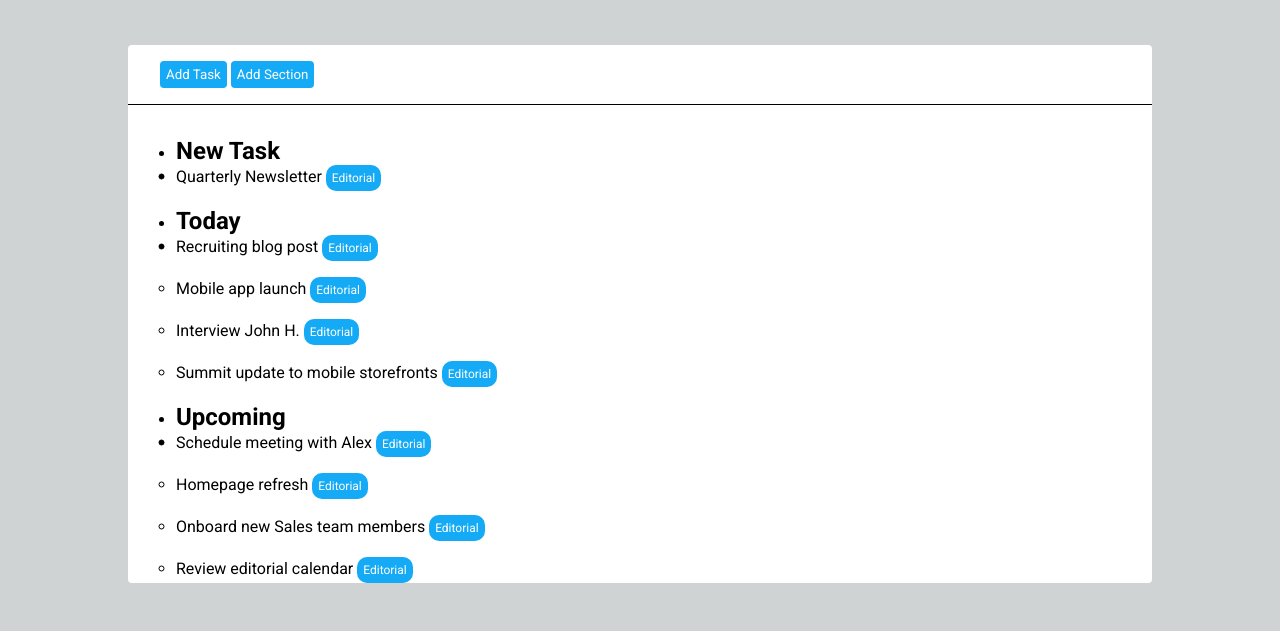
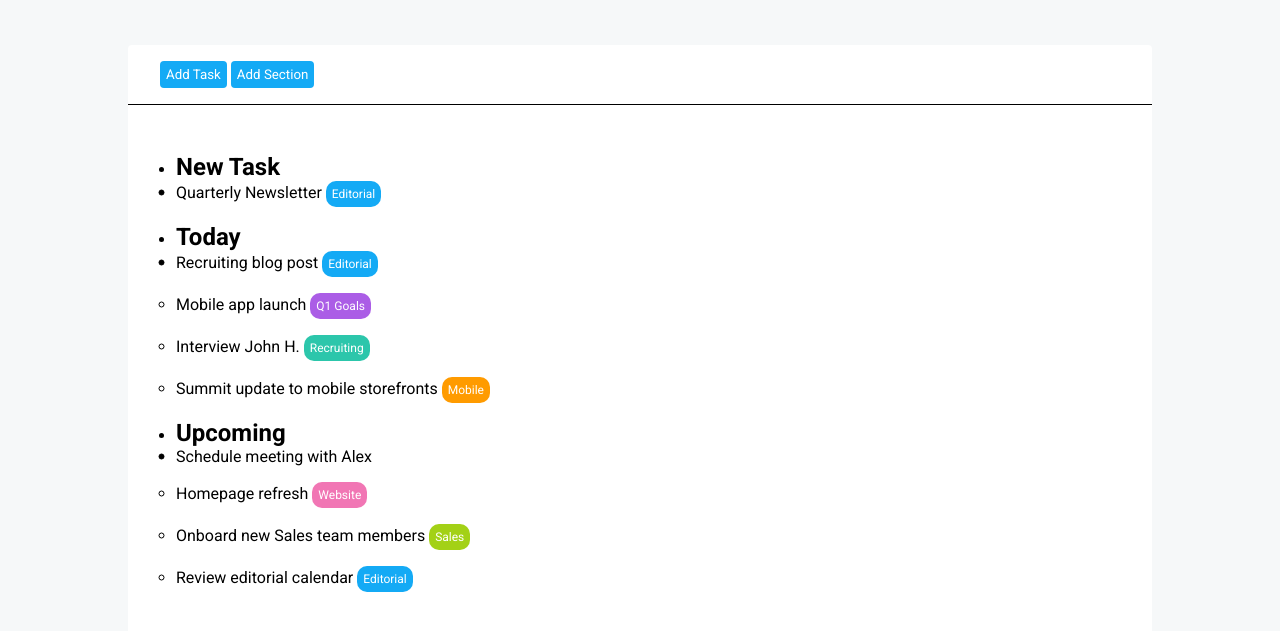
Before and after one commit to GiuseppeFiliberto/html-css-toboolist, a plain HTML site: page index.html in a window 1280 px wide. Shown: the part 77-708 px from the top of the page. Drawn offline with Linux system fonts and the light colour scheme.

Commit message:
list update 2

```diff
--- a/assets/css/style.css
+++ b/assets/css/style.css
@@ -6,7 +6,7 @@
 }
 
 body{
-    background-color: #cfd3d4;
+    background-color: #f6f8f9;
 }
 
 :root{
@@ -18,6 +18,7 @@ body{
     --btn-5: #f176b4;
     --btn-6: #a3d116;
 }
+
 
 /* utilites */
 
@@ -37,7 +38,6 @@ header{
 
 .container{
     background-color: #fff;
-    /* padding: 1rem; */
     width: 80%;
     margin: 3rem auto;
     border-radius: 4px;
@@ -61,10 +61,10 @@ nav{
 
 .list-container{
 
-    margin: 2rem 3rem;
+    padding: 3rem;
 }
 
-.list-label{
+.list-label-blue{
     display: inline-block;
     background-color: var(--btn-1);
     color: white;
@@ -73,8 +73,53 @@ nav{
     font-size: 12px;
 }
 
+.list-label-purple{
+    display: inline-block;
+    background-color: var(--btn-2);
+    color: white;
+    padding: 6px;
+    border-radius: 10px;
+    font-size: 12px;
+}
+
+.list-label-mint{
+    display: inline-block;
+    background-color: var(--btn-3);
+    color: white;
+    padding: 6px;
+    border-radius: 10px;
+    font-size: 12px;
+}
+
+.list-label-orange{
+    display: inline-block;
+    background-color: var(--btn-4);
+    color: white;
+    padding: 6px;
+    border-radius: 10px;
+    font-size: 12px;
+}
+
+.list-label-magenta{
+    display: inline-block;
+    background-color: var(--btn-5);
+    color: white;
+    padding: 6px;
+    border-radius: 10px;
+    font-size: 12px;
+}
+
+.list-label-green{
+    display: inline-block;
+    background-color: var(--btn-6);
+    color: white;
+    padding: 6px;
+    border-radius: 10px;
+    font-size: 12px;
+}
+
 .list-cotent{
-    margin-bottom: 1rem;
+    margin-bottom: rem;
 }
 
 .list-row{
--- a/index.html
+++ b/index.html
@@ -36,12 +36,12 @@
 
                 <ul class="list-content">
                     <li>
-                        <h2>New Task</h2>
+                        <h2 class="list-title">New Task</h2>
                     </li>
                     <li>
                         <ul>
                             <li class="list-row"><span>Quarterly Newsletter</span>
-                                <div class="list-label">
+                                <div class="list-label-blue">
                                     <span>Editorial</span>
                                 </div>
                             </li>
@@ -49,30 +49,30 @@
                     </li>
                 </ul>
 
-                <ul class="list-cotent">
+                <ul class="list-content">
                     <li>
                         <h2>Today</h2>
                     </li>
                     <li>
                         <ul>
                             <li class="list-row"><span>Recruiting blog post</span>
-                                <div class="list-label">
+                                <div class="list-label-blue">
                                     <span>Editorial</span>
                                 </div>
                             </li>
                             <li class="list-row"><span>Mobile app launch</span>
-                                <div class="list-label">
-                                    <span>Editorial</span>
+                                <div class="list-label-purple">
+                                    <span>Q1 Goals</span>
                                 </div>
                             </li>
                             <li class="list-row"><span>Interview John H.</span>
-                                <div class="list-label">
-                                    <span>Editorial</span>
+                                <div class="list-label-mint">
+                                    <span>Recruiting</span>
                                 </div>
                             </li>
                             <li class="list-row"><span>Summit update to mobile storefronts</span>
-                                <div class="list-label">
-                                    <span>Editorial</span>
+                                <div class="list-label-orange">
+                                    <span>Mobile</span>
                                 </div>
                             </li>
 
@@ -87,22 +87,19 @@
                     <li>
                         <ul>
                             <li class="list-row"><span>Schedule meeting with Alex</span>
-                                <div class="list-label">
-                                    <span>Editorial</span>
-                                </div>
                             </li>
                             <li class="list-row"><span>Homepage refresh</span>
-                                <div class="list-label">
-                                    <span>Editorial</span>
+                                <div class="list-label-magenta">
+                                    <span>Website</span>
                                 </div>
                             </li>
                             <li class="list-row"><span>Onboard new Sales team members</span>
-                                <div class="list-label">
-                                    <span>Editorial</span>
+                                <div class="list-label-green">
+                                    <span>Sales</span>
                                 </div>
                             </li>
                             <li class="list-row"><span>Review editorial calendar</span>
-                                <div class="list-label">
+                                <div class="list-label-blue">
                                     <span>Editorial</span>
                                 </div>
                             </li>
```
